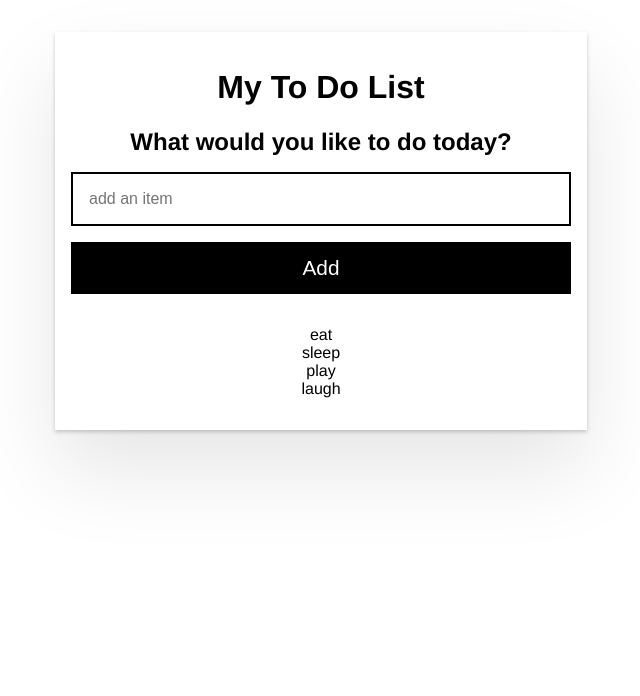
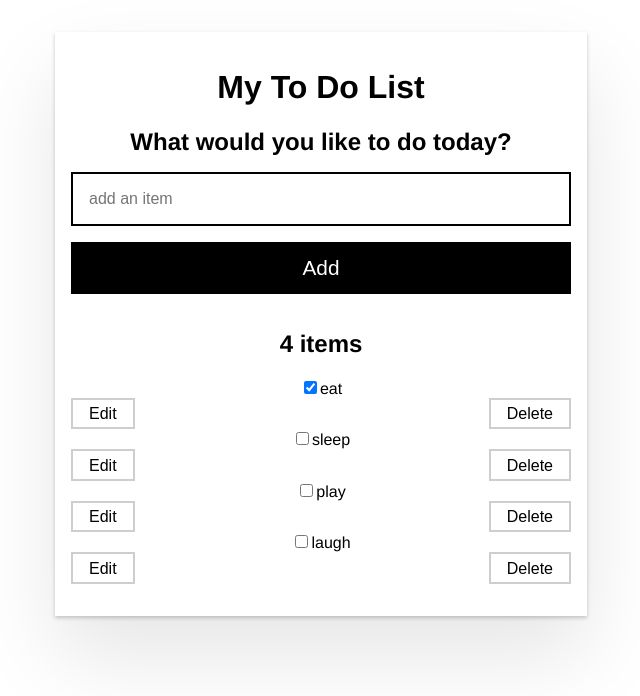
Before and after one commit to kxnzx/to-do-list, an Angular app: page / in a window 1280 px wide. Shown: the top 696 px of the page, without its empty margins (319-959 px from the left). Built offline with nearby package versions, Linux system fonts and the light colour scheme.

Commit message:
updated app component ui to use item component.

```diff
--- a/src/app/app.component.html
+++ b/src/app/app.component.html
@@ -7,9 +7,16 @@
 
   <button class="btn-primary" (click)="addItem(newItem.value)">Add</button>
 
+  <h2>
+    {{items.length}}
+    <span *ngIf="items.length === 1; else elseBlock">item</span>
+    <ng-template #elseBlock>items</ng-template>
+  </h2>
 
   <ul>
-    <li *ngFor="let item of items">{{item.description}}</li>
+    <li *ngFor="let i of items">
+      <app-item (remove)="remove(i)" [item]="i"></app-item>
+    </li>
   </ul>
 </div>
 
```
